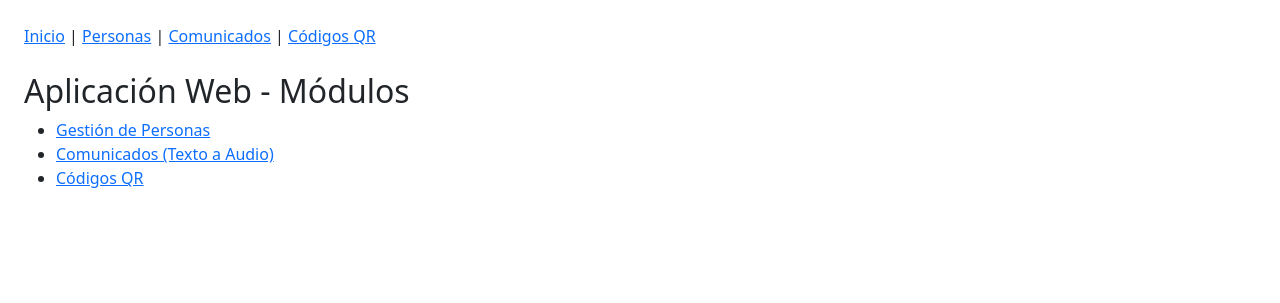
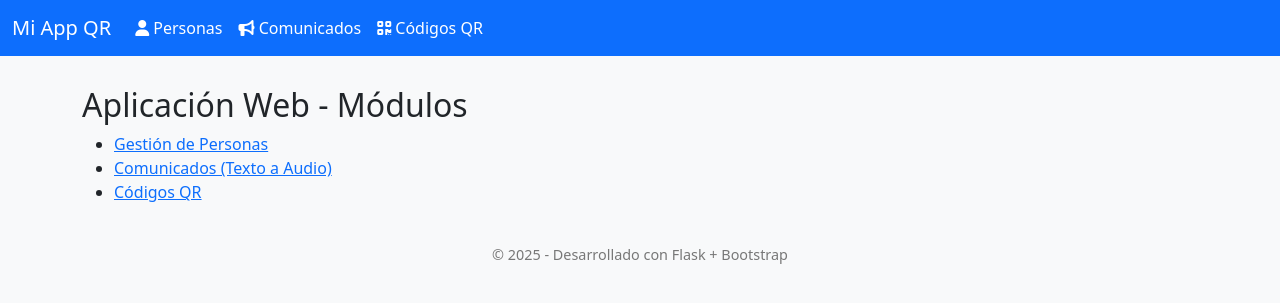
Before and after one commit to Victor-Cham/mi_app_flask_qr, a Flask app: page / in a window 1280 px wide. Shown: the top 303 px of the page. Run offline with Flask 3, Linux system fonts and the light colour scheme.

Commit message:
Update base.html

```diff
--- a/templates/base.html
+++ b/templates/base.html
@@ -2,16 +2,49 @@
 <html lang="es">
 <head>
     <meta charset="UTF-8">
-    <title>Aplicación Local QR</title>
-    <link href="https://cdn.jsdelivr.net/npm/bootstrap@5.3.0/dist/css/bootstrap.min.css" rel="stylesheet">
+    <title>{{ title or "Aplicación QR" }}</title>
+    <meta name="viewport" content="width=device-width, initial-scale=1">
+    <link href="https://cdn.jsdelivr.net/npm/bootstrap@5.3.2/dist/css/bootstrap.min.css" rel="stylesheet">
+    <link href="https://cdnjs.cloudflare.com/ajax/libs/font-awesome/6.5.0/css/all.min.css" rel="stylesheet">
+    <style>
+        body { background-color: #f8f9fa; }
+        nav.navbar { background-color: #0d6efd; }
+        nav.navbar a.nav-link, nav.navbar-brand {
+            color: white !important;
+            font-weight: 500;
+        }
+        nav.navbar a.nav-link.active {
+            text-decoration: underline;
+        }
+        .container { margin-top: 30px; }
+        footer {
+            margin-top: 40px;
+            text-align: center;
+            color: #777;
+            font-size: 0.9em;
+        }
+    </style>
 </head>
-<body class="p-4">
-    <nav class="mb-4">
-        <a href="/">Inicio</a> |
-        <a href="/personas">Personas</a> |
-        <a href="/comunicados">Comunicados</a> |
-        <a href="/qrcodes">Códigos QR</a>
+<body>
+    <nav class="navbar navbar-expand-lg navbar-dark">
+        <div class="container-fluid">
+            <a class="navbar-brand" href="/">Mi App QR</a>
+            <div class="collapse navbar-collapse">
+                <ul class="navbar-nav me-auto mb-2 mb-lg-0">
+                    <li class="nav-item"><a class="nav-link" href="/personas"><i class="fa fa-user"></i> Personas</a></li>
+                    <li class="nav-item"><a class="nav-link" href="/comunicados"><i class="fa fa-bullhorn"></i> Comunicados</a></li>
+                    <li class="nav-item"><a class="nav-link" href="/qrcodes"><i class="fa fa-qrcode"></i> Códigos QR</a></li>
+                </ul>
+            </div>
+        </div>
     </nav>
-    {% block content %}{% endblock %}
+
+    <div class="container">
+        {% block content %}{% endblock %}
+    </div>
+
+    <footer>
+        <p>© {{ 2025 }} - Desarrollado con Flask + Bootstrap</p>
+    </footer>
 </body>
 </html>
```
